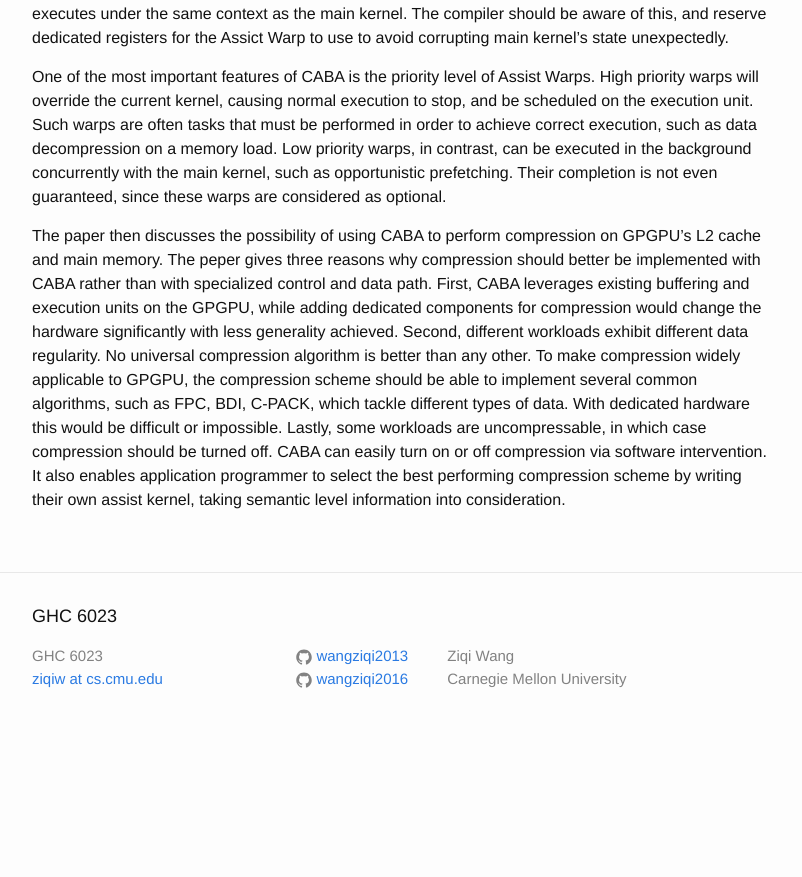
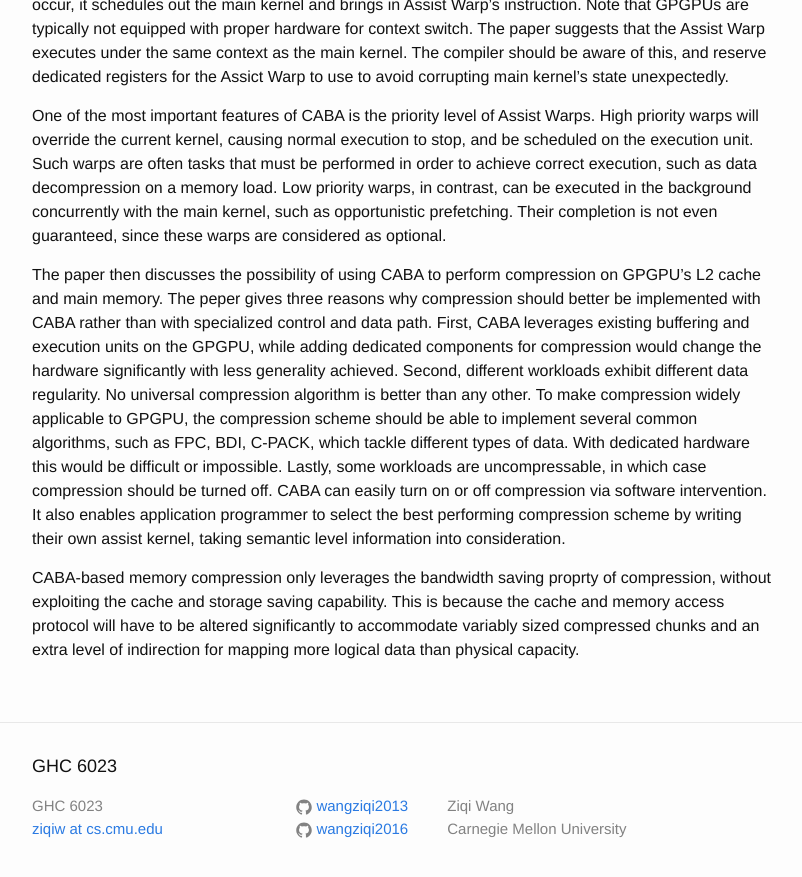
Before and after one commit to wangziqi2013/wangziqi2013.github.io, a Jekyll site: the page built from _posts/2020-07-28-caba.markdown, in a window 1280 px wide and 900 px high, scrolled down 1813 px. Shown: the top 877 px of the window, without its empty margins (238-1040 px from the left). Built offline with Jekyll 4.4.1, drawn with Linux system fonts in a browser that asks for light colours; before the commit the page ends 2563 px from its top, so only the background shows below that; some of the changed text lies outside the part shown.

```diff
--- a/_posts/2020-07-28-caba.markdown
+++ b/_posts/2020-07-28-caba.markdown
@@ -21,9 +21,10 @@ and put the focus on compression rather than GPGPU.**
 
 **Lowlight:**
 
-I am not really confident on my understanding of GPGPU, so I can't judge design and writing problems of this paper
+I am not really confident on my understanding of GPGPU, so I can't judge design and writing problems of this paper, but here
+is the issue I can find:
 
-
+1.
 
 This paper proposes Core Assisted Bottleneck Acceleration (CABA), an architecture that leverages idle cycles and resources
 on GPGPUs to perform out-of-band tasks for acceleration.
@@ -88,3 +89,8 @@ difficult or impossible. Lastly, some workloads are uncompressable, in which cas
 CABA can easily turn on or off compression via software intervention. It also enables application programmer to
 select the best performing compression scheme by writing their own assist kernel, taking semantic level information
 into consideration.
+
+CABA-based memory compression only leverages the bandwidth saving proprty of compression, without exploiting
+the cache and storage saving capability. This is because the cache and memory access protocol will have to be
+altered significantly to accommodate variably sized compressed chunks and an extra level of indirection for
+mapping more logical data than physical capacity.
```
